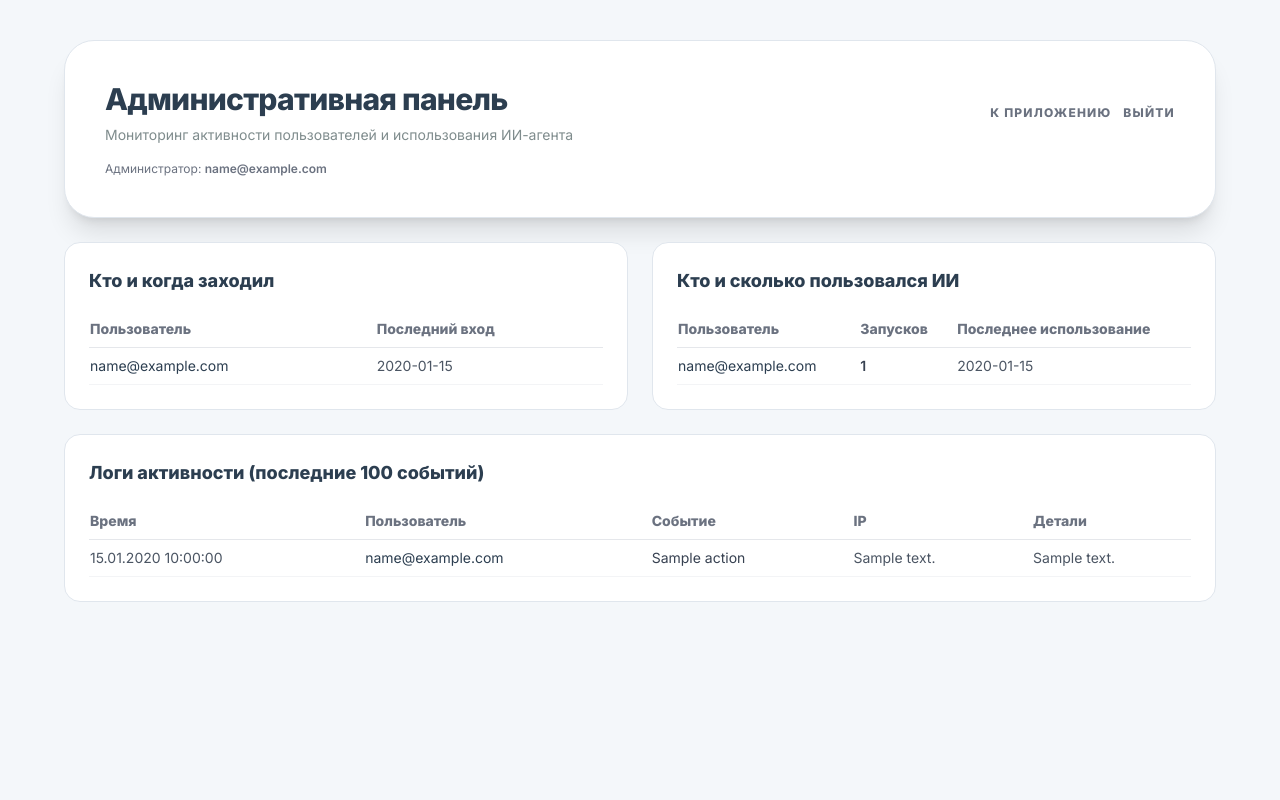
After one commit to E1ec4ro/AT_test_task, a Flask app: template templates/admin.html in a window 1280 px wide. The commit adds this page. Run offline with Flask 3, Linux system fonts and the light colour scheme; the template is opened without the code that fills it: most values are stand-ins (such as "Sample title", 1, 10 or a date in 2020); some libraries are stand-ins or nearby versions.

Commit message:
добавлена панель с доступом / отчеты по входам, статистика использования

```diff
--- a/app.py
+++ b/app.py
@@ -11,6 +11,7 @@ from excel_handler import ExcelHandler
 from werkzeug.utils import secure_filename
 from datetime import datetime, timedelta
 from werkzeug.security import generate_password_hash, check_password_hash
+from sqlalchemy import func
 
 load_dotenv()
 
@@ -42,6 +43,7 @@ app.config['MAIL_USE_SSL'] = os.getenv('MAIL_USE_SSL', 'False') == 'True'
 app.config['MAIL_USERNAME'] = os.getenv('MAIL_USERNAME', 'electro_ded@inbox.ru')
 app.config['MAIL_PASSWORD'] = os.getenv('MAIL_PASSWORD')
 mail = Mail(app)
+ADMIN_EMAIL = os.getenv('ADMIN_EMAIL', 'electro_ded@inbox.ru').strip().lower()
 
 logging.basicConfig(
     filename=os.path.join(_LOG_DIR, "app.log"),
@@ -196,7 +198,52 @@ def index():
         session.clear()
         return redirect(url_for('login', error="Сессия завершена или аккаунт заблокирован"))
 
-    return render_template('index.html')
+    is_admin = user.email.lower() == ADMIN_EMAIL
+    return render_template('index.html', is_admin=is_admin)
+
+
+@app.route('/admin')
+def admin_panel():
+    user_email = session.get('user_email')
+    if not user_email:
+        return redirect(url_for('login'))
+    if user_email.lower() != ADMIN_EMAIL:
+        return redirect(url_for('index'))
+
+    recent_logins = (
+        User.query
+        .filter(User.last_login.isnot(None))
+        .order_by(User.last_login.desc())
+        .limit(50)
+        .all()
+    )
+
+    usage_stats = (
+        db.session.query(
+            UserActivity.user_email,
+            func.count(UserActivity.id).label('usage_count'),
+            func.max(UserActivity.created_at).label('last_usage')
+        )
+        .filter(UserActivity.action == 'ai_process_success')
+        .group_by(UserActivity.user_email)
+        .order_by(func.count(UserActivity.id).desc())
+        .all()
+    )
+
+    recent_activities = (
+        UserActivity.query
+        .order_by(UserActivity.created_at.desc())
+        .limit(100)
+        .all()
+    )
+
+    return render_template(
+        'admin.html',
+        admin_email=user_email,
+        recent_logins=recent_logins,
+        usage_stats=usage_stats,
+        recent_activities=recent_activities
+    )
 
 
 @app.route('/logout')
--- /dev/null
+++ b/templates/admin.html
@@ -0,0 +1,117 @@
+<!DOCTYPE html>
+<html lang="ru">
+<head>
+    <meta charset="UTF-8">
+    <meta name="viewport" content="width=device-width, initial-scale=1.0">
+    <title>Админ-панель — Интеллектуальный помощник</title>
+    <script src="https://cdn.tailwindcss.com"></script>
+    <link href="https://fonts.googleapis.com/css2?family=Inter:wght@400;600;800&display=swap" rel="stylesheet">
+    <style>
+        body { font-family: 'Inter', sans-serif; }
+    </style>
+</head>
+<body class="bg-[#f4f7fa] min-h-screen p-4 py-10">
+    <div class="max-w-6xl mx-auto">
+        <div class="bg-white rounded-[30px] shadow-xl border border-[#e0e6ed] p-8 md:p-10 mb-6">
+            <div class="flex flex-wrap items-center justify-between gap-4">
+                <div>
+                    <h1 class="text-3xl font-extrabold text-[#2c3e50] tracking-tight">Административная панель</h1>
+                    <p class="text-[#7f8c8d] mt-2 text-sm">Мониторинг активности пользователей и использования ИИ-агента</p>
+                </div>
+                <div class="flex items-center gap-3">
+                    <a href="/" class="text-xs font-bold text-gray-500 hover:text-blue-500 uppercase tracking-widest">К приложению</a>
+                    <a href="/logout" class="text-xs font-bold text-gray-500 hover:text-red-500 uppercase tracking-widest">Выйти</a>
+                </div>
+            </div>
+            <div class="mt-4 text-xs text-gray-500">
+                Администратор: <span class="font-semibold">{{ admin_email }}</span>
+            </div>
+        </div>
+
+        <div class="grid grid-cols-1 md:grid-cols-2 gap-6 mb-6">
+            <div class="bg-white rounded-2xl border border-[#e0e6ed] p-6">
+                <h2 class="text-lg font-bold text-[#2c3e50] mb-4">Кто и когда заходил</h2>
+                <div class="overflow-auto max-h-96">
+                    <table class="w-full text-sm">
+                        <thead>
+                            <tr class="text-left text-gray-500 border-b">
+                                <th class="py-2 pr-3">Пользователь</th>
+                                <th class="py-2">Последний вход</th>
+                            </tr>
+                        </thead>
+                        <tbody>
+                            {% for u in recent_logins %}
+                            <tr class="border-b border-gray-100">
+                                <td class="py-2 pr-3 text-[#2c3e50]">{{ u.email }}</td>
+                                <td class="py-2 text-gray-600">{{ u.last_login.strftime('%d.%m.%Y %H:%M:%S') if u.last_login else '-' }}</td>
+                            </tr>
+                            {% endfor %}
+                            {% if not recent_logins %}
+                            <tr><td colspan="2" class="py-3 text-gray-400">Нет данных по входам</td></tr>
+                            {% endif %}
+                        </tbody>
+                    </table>
+                </div>
+            </div>
+
+            <div class="bg-white rounded-2xl border border-[#e0e6ed] p-6">
+                <h2 class="text-lg font-bold text-[#2c3e50] mb-4">Кто и сколько пользовался ИИ</h2>
+                <div class="overflow-auto max-h-96">
+                    <table class="w-full text-sm">
+                        <thead>
+                            <tr class="text-left text-gray-500 border-b">
+                                <th class="py-2 pr-3">Пользователь</th>
+                                <th class="py-2 pr-3">Запусков</th>
+                                <th class="py-2">Последнее использование</th>
+                            </tr>
+                        </thead>
+                        <tbody>
+                            {% for s in usage_stats %}
+                            <tr class="border-b border-gray-100">
+                                <td class="py-2 pr-3 text-[#2c3e50]">{{ s.user_email }}</td>
+                                <td class="py-2 pr-3 text-gray-700 font-semibold">{{ s.usage_count }}</td>
+                                <td class="py-2 text-gray-600">{{ s.last_usage.strftime('%d.%m.%Y %H:%M:%S') if s.last_usage else '-' }}</td>
+                            </tr>
+                            {% endfor %}
+                            {% if not usage_stats %}
+                            <tr><td colspan="3" class="py-3 text-gray-400">Нет данных по использованию ИИ</td></tr>
+                            {% endif %}
+                        </tbody>
+                    </table>
+                </div>
+            </div>
+        </div>
+
+        <div class="bg-white rounded-2xl border border-[#e0e6ed] p-6">
+            <h2 class="text-lg font-bold text-[#2c3e50] mb-4">Логи активности (последние 100 событий)</h2>
+            <div class="overflow-auto max-h-[500px]">
+                <table class="w-full text-sm">
+                    <thead>
+                        <tr class="text-left text-gray-500 border-b">
+                            <th class="py-2 pr-3">Время</th>
+                            <th class="py-2 pr-3">Пользователь</th>
+                            <th class="py-2 pr-3">Событие</th>
+                            <th class="py-2 pr-3">IP</th>
+                            <th class="py-2">Детали</th>
+                        </tr>
+                    </thead>
+                    <tbody>
+                        {% for a in recent_activities %}
+                        <tr class="border-b border-gray-100 align-top">
+                            <td class="py-2 pr-3 text-gray-600 whitespace-nowrap">{{ a.created_at.strftime('%d.%m.%Y %H:%M:%S') if a.created_at else '-' }}</td>
+                            <td class="py-2 pr-3 text-[#2c3e50]">{{ a.user_email }}</td>
+                            <td class="py-2 pr-3 text-gray-700">{{ a.action }}</td>
+                            <td class="py-2 pr-3 text-gray-600">{{ a.ip_address or '-' }}</td>
+                            <td class="py-2 text-gray-600">{{ a.details or '-' }}</td>
+                        </tr>
+                        {% endfor %}
+                        {% if not recent_activities %}
+                        <tr><td colspan="5" class="py-3 text-gray-400">Логи пока отсутствуют</td></tr>
+                        {% endif %}
+                    </tbody>
+                </table>
+            </div>
+        </div>
+    </div>
+</body>
+</html>
```
Also changed, not shown: templates/index.html (+8 -0 lines), 1 other file.
